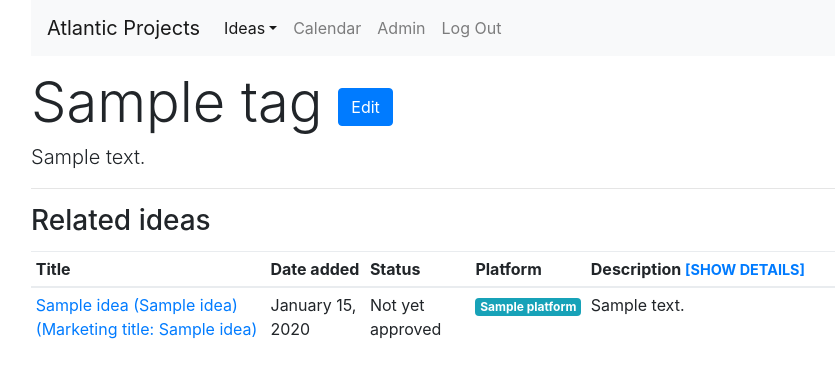
After one commit to mthomps00/atlproj, a Django app: page /ideas/tag/1/ in a window 1280 px wide. The commit adds this page. Shown: the top 378 px of the page, without its empty margins (54-889 px from the left). Run offline with Django 3.2, Linux system fonts and the light colour scheme; a user stored in the database is signed in; tables that the repository leaves empty hold one stand-in row (values such as "Sample post"); some libraries are stand-ins or nearby versions.

Commit message:
Added tag data model and detail pages

```diff
--- a/atlproj/ideas/models.py
+++ b/atlproj/ideas/models.py
@@ -42,6 +42,13 @@ class GDoc(models.Model):
 class Tag(models.Model):
     name = models.CharField(max_length=255)
     description = models.TextField(blank=True)
+
+    def __str__(self):
+        return self.name
+
+    def get_absolute_url(self):
+        from django.urls import reverse
+        return reverse('tag_detail', args=[str(self.pk)])
 
 class Idea(models.Model):
     STATUSES = (
@@ -90,8 +97,8 @@ class Idea(models.Model):
     platform = models.ForeignKey(Platform, blank=True, null=True, on_delete=models.CASCADE)
     workday_title = models.CharField(max_length=255, blank=True)
     notes = models.TextField(blank=True)
-    gdocs = models.ManyToManyField(GDoc, related_name="gdocs", related_query_name="gdoc", blank=True)
-    tags = models.ManyToManyField(Tag, related_name="tags", related_query_name="tag", blank=True)
+    gdocs = models.ManyToManyField(GDoc, related_name="ideas", related_query_name="idea", blank=True)
+    tags = models.ManyToManyField(Tag, related_name="ideas", related_query_name="idea", blank=True)
 
     def calculate_budget(self):
         if self.budget:
--- /dev/null
+++ b/atlproj/ideas/templates/ideas/tag_detail.html
@@ -0,0 +1,119 @@
+{% extends "ideas/index.html" %}
+
+{% load ideas_extras %}
+{% load humanize %}
+
+	{% block ideas-nav %} active{% endblock %}
+    {% block title %}{{ object }}{% endblock %}
+
+    {% block content %}
+	{% if tag %}
+		<h1 class="display-4">{{ tag }}
+		{% if perms.ideas.change_tag %}
+			<div class="btn-group" role="group" aria-label="Edit tag">
+				<a class="btn btn-primary" href="{% url 'admin:ideas_tag_change' tag.id %}">Edit</a>
+			</div>
+		{% endif %}
+		</h1>
+
+		{% if tag.description %}
+		<p class="lead">{{ tag.description }}</p>
+		{% endif %}
+
+		{% if tag.ideas.all %}
+		<hr />
+
+		<h3>Related ideas</h3>
+		<p></p>
+
+		    <table class="table table-sm mt-3">
+		    	<thead>
+		    		<tr>
+		    			<th>Title</th>
+		    			<th>Date added</th>
+		    			<th>Status</th>
+		    			<th>Platform</th>
+		    			<th class="w-50">Description <a class="initialism" data-toggle="collapse" href=".multi-collapse" aria-expanded="false" aria-controls="{% for child in idea.ideas.all %}{{ child|slugify }} {% endfor %}">[show details]</a></th>
+		    		</tr>
+		    	</thead>
+		    	<tbody>
+			{% for child in tag.ideas.all %}
+		        	<tr>
+		        		<td><a href="{% url 'idea_detail' child.pk %}">{{ child }}{% if child.marketing_title %} (Marketing title: {{ child.marketing_title }}){% endif %}</child></a></td>
+		        		<td>{{ child.date_submitted|date:"F j, Y" }}</td>
+		        		<td>{% if child.status %}{{ child.get_status_display }}{% endif %}</td>
+		        		<td>{% if child.platform %}<span class="badge badge-info">{{ child.platform.title }}</span> {% endif %}</td>
+		        		<td class="w-50">{{ child.description }}
+		        		<div class="collapse multi-collapse" id="{{ child|slugify }}">
+							<dl class="row">
+							{% if child.start_date %}
+							<dt class="text-right col-sm-3">Timing:</dt>
+							<dd class="col-sm-9">{% if child.start_date %}{{ child.start_date|date:"M. j" }}{% if child.end_date and child.start_date != child.end_date %}-{{ child.end_date|date:"M. j, Y" }}{% else %}{{ child.start_date|date:", Y" }}{% endif %}{% endif %} {% if child.length %}({{ child.length }} weeks){% endif %}</dd>
+							{% endif %}
+							{% if child.lead_time %}
+							<dt class="text-right col-sm-3">Lead time:</dt>
+							<dd class="col-sm-9">{{ child.lead_time }} weeks</dd>
+							{% endif %}
+							{% if child.budget %}
+							<dt class="text-right col-sm-3">Budget:</dt>
+							<dd class="col-sm-9">${{ child.budget|intcomma }}</dd>
+							{% endif %}
+							{% if child.deliverables %}
+							<dt class="text-right col-sm-3">Deliverables:</dt>
+							<dd class="col-sm-9">{{ child.deliverables }}</dd>
+							{% endif %}
+							{% if child.design %}
+							<dt class="text-right col-sm-3">Design:</dt>
+							<dd class="col-sm-9">{{ child.get_design_display }}</dd>
+							{% endif %}
+							{% if child.preview_url %}
+							<dt class="text-right col-sm-3">Preview URL:</dt>
+							<dd class="col-sm-9"><a href="{{ child.preview_url }}">{{ child.preview_url }}</a></dd>
+							{% endif %}
+							{% if child.live_url %}
+							<dt class="text-right col-sm-3">Live URL:</dt>
+							<dd class="col-sm-9"><a href="{{ child.live_url }}">{{ child.live_url }}</a></dd>
+							{% endif %}
+							{% if child.workday_title %}
+							<dt class="text-right col-sm-3">Workday Title:</dt>
+							<dd class="col-sm-9">{{ child.workday_title }}</dd>
+							{% endif %}
+							{% if child.notes %}
+							<dt class="text-right col-sm-3">Notes:</dt>
+							<dd class="col-sm-9">{{ child.notes }}</dd>
+							{% endif %}
+							{% if child.gdocs.all %}
+							<dt class="text-right col-sm-3">Google Docs:</dt>
+							<dd class="col-sm-9">
+								<ul>
+								{% for doc in child.gdocs.all %}
+								<li><a href="{{ doc.url }}">{{ doc.name }}</a>{% if doc.description %}: {{ doc.description }}{% endif %}</li>
+								{% endfor %}
+								</ul>
+							</dd>
+							{% endif %}
+							</dl>
+		        		</div>
+		        		</td>
+		        	</tr>
+			{% endfor %}
+				</tbody>
+			</table>
+
+		{% endif %}
+
+		{% else %}
+		    <p>This is not a valid idea! Try again!</p>
+		{% endif %}
+
+	{% endblock %}
+
+	{% block extendfooter %}
+	<script type="text/javascript" charset="utf8" src="//cdn.datatables.net/1.10.16/js/jquery.dataTables.js"></script>
+	<script type="text/javascript" charset="utf8" src="https://cdn.datatables.net/1.10.16/js/dataTables.bootstrap4.min.js"></script>
+	<script>
+		$(document).ready( function () {
+			$('#idea-table').DataTable();
+		} );
+	</script>
+	{% endblock %}
--- a/atlproj/ideas/urls.py
+++ b/atlproj/ideas/urls.py
@@ -21,6 +21,9 @@ urlpatterns = [
         url(r'^(?P<pk>[0-9]+)/$', IdeaDetail.as_view(), name='idea_detail'),
         url(r'^(?P<pk>[0-9]+)/update/status/$', views.UpdateStatus, name='update_status'),
         ])),
+    url(r'^tag/', include([
+        url(r'^(?P<pk>[0-9]+)/$', TagDetail.as_view(), name='tag_detail'),
+        ])),
     url(r'^calendar/', include([
         url(r'^$', IdeasCalendar.as_view(), name='calendar'),
         url(r'^calendar/(?P<platform>[\w]+)/$', PlatformCalendar.as_view(), name='platform_calendar'),
--- a/atlproj/ideas/views.py
+++ b/atlproj/ideas/views.py
@@ -8,7 +8,7 @@ from django.views.generic.list import ListView
 from django.views.generic.detail import DetailView
 from django.views.generic.dates import YearArchiveView
 from django.views.generic.edit import UpdateView
-from ideas.models import Idea, Client, Pitch, Platform
+from ideas.models import Idea, Client, Pitch, Platform, Tag
 from ideas.forms import IdeaStatus
 
 #################
@@ -162,3 +162,6 @@ class PlatformCurrentIdeas(LoginRequiredMixin, ListView):
 
 class IdeaDetail(LoginRequiredMixin, DetailView):
     model = Idea
+
+class TagDetail(LoginRequiredMixin, DetailView):
+    model = Tag
```
Also changed, not shown: atlproj/ideas/admin.py (+9 -2 lines), atlproj/ideas/templates/ideas/idea_detail.html (+26 -12 lines).
